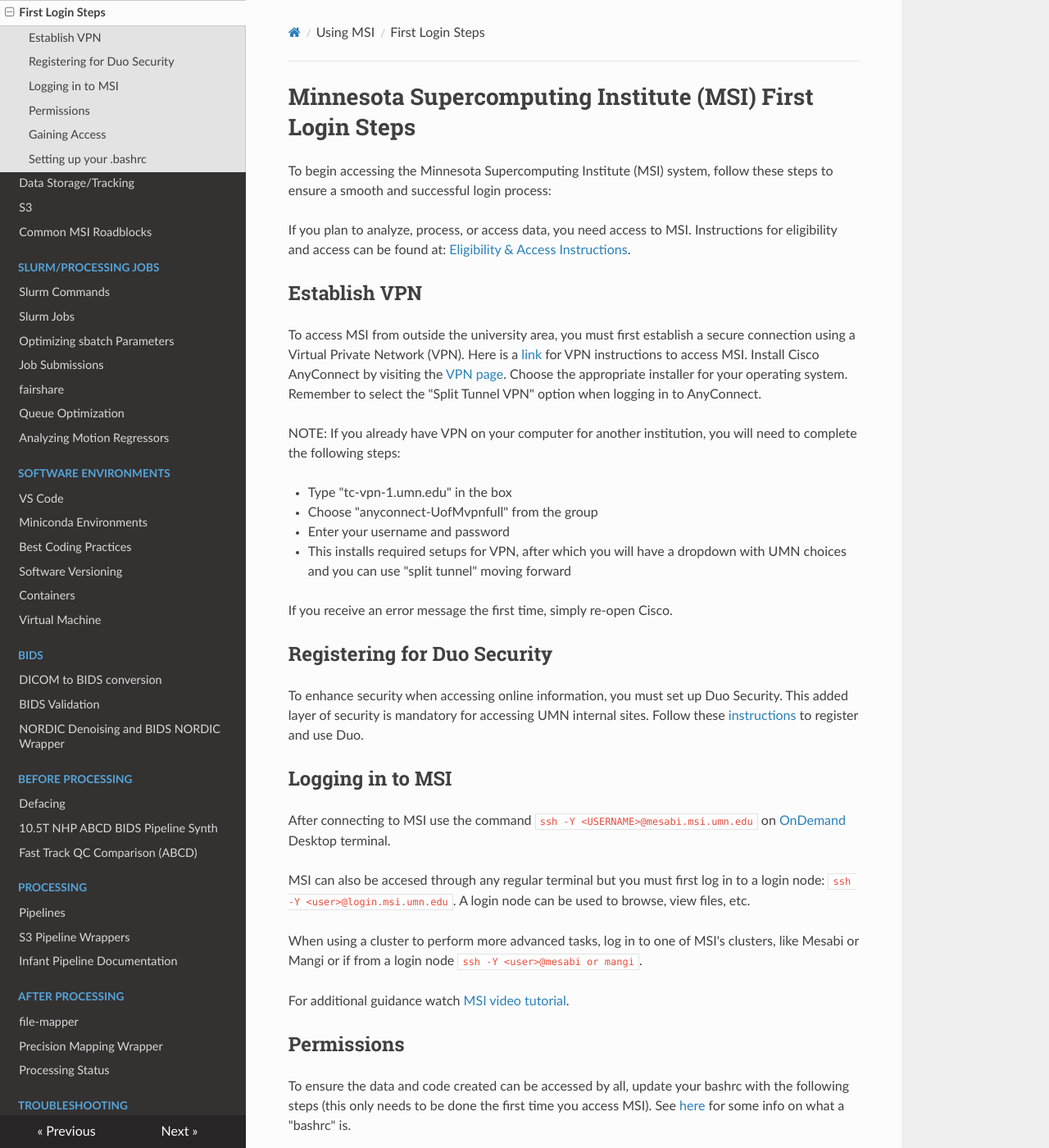
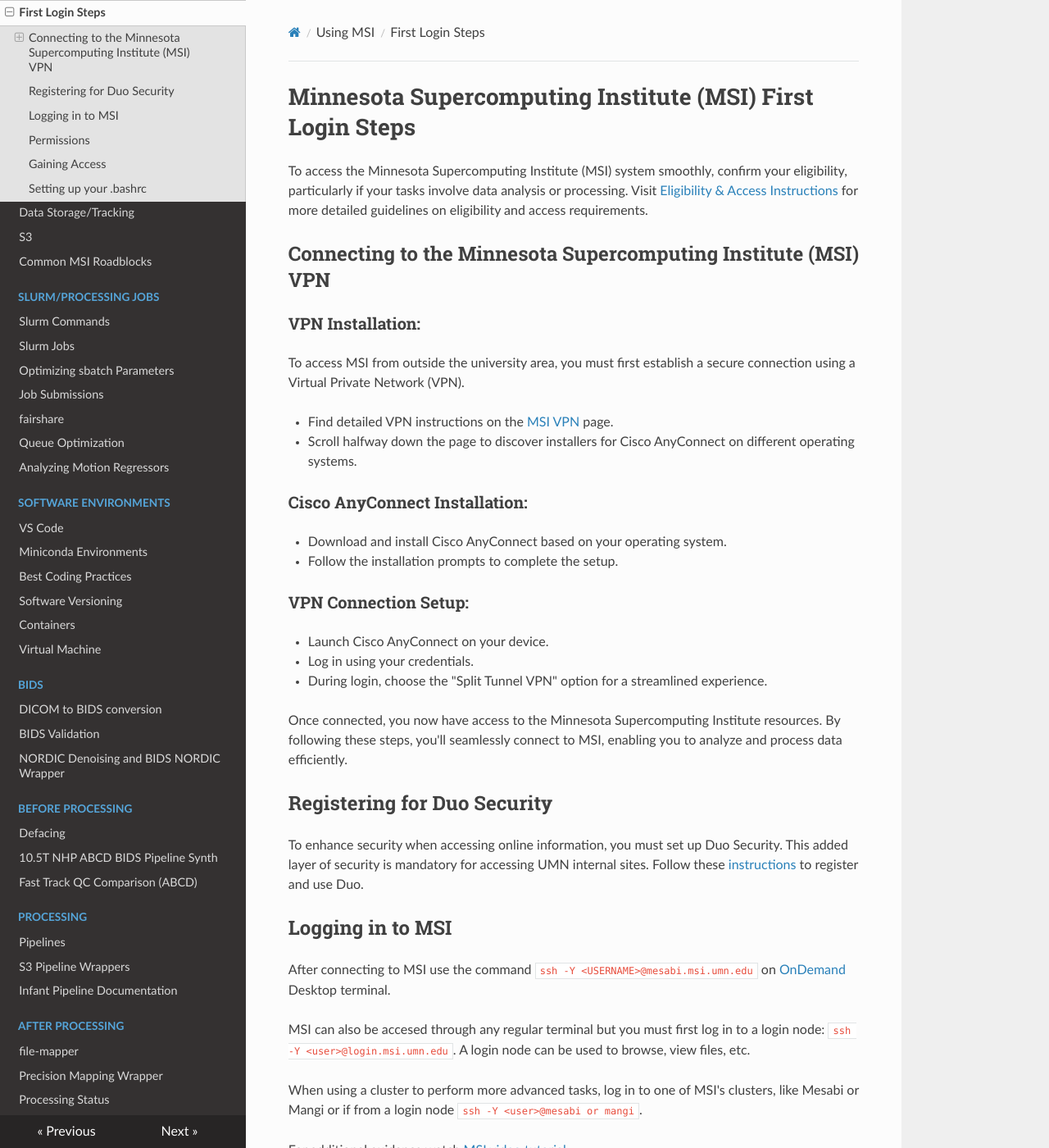
Before and after one commit to DCAN-Labs/cdni-brain, an MkDocs documentation site: the page built from docs/msi-login.md, in a window 1280 px wide and 1400 px high. Shown: the whole window at 82% size. Built offline with MkDocs 1.6.1, drawn with Linux system fonts in a browser that asks for light colours; nearby versions of some CDN libraries.

Commit message:
Updated the information on VPN Installation

```diff
--- a/docs/msi-login.md
+++ b/docs/msi-login.md
@@ -1,21 +1,29 @@
 # Minnesota Supercomputing Institute (MSI) First Login Steps
 
-To begin accessing the Minnesota Supercomputing Institute (MSI) system, follow these steps to ensure a smooth and successful login process:
+To access the Minnesota Supercomputing Institute (MSI) system smoothly, confirm your eligibility, particularly if your tasks involve data analysis or processing. Visit  [Eligibility & Access Instructions](https://www.msi.umn.edu/content/eligibility-getting-access) for more detailed guidelines on eligibility and access requirements.
 
-If you plan to analyze, process, or access data, you need access to MSI. Instructions for eligibility and access can be found at: [Eligibility & Access Instructions](https://www.msi.umn.edu/content/eligibility-getting-access).
+## Connecting to the Minnesota Supercomputing Institute (MSI) VPN
 
-## Establish VPN
+### VPN Installation:
 
-To access MSI from outside the university area, you must first establish a secure connection using a Virtual Private Network (VPN). Here is a [link](https://www.msi.umn.edu/support/faq/why-cant-i-ssh-msi-machine) for VPN instructions to access MSI. Install Cisco AnyConnect by visiting the [VPN page](https://it.umn.edu/services-technologies/virtual-private-network-vpn). Choose the appropriate installer for your operating system. Remember to select the "Split Tunnel VPN" option when logging in to AnyConnect.
+To access MSI from outside the university area, you must first establish a secure connection using a Virtual Private Network (VPN).
 
-NOTE: If you already have VPN on your computer for another institution, you will need to complete the following steps:
+- Find detailed VPN instructions on the [MSI VPN](https://it.umn.edu/services-technologies/virtual-private-network-vpn) page.
+- Scroll halfway down the page to discover installers for Cisco AnyConnect on different operating systems.
 
-* Type "tc-vpn-1.umn.edu" in the box
-* Choose "anyconnect-UofMvpnfull" from the group
-* Enter your username and password
-* This installs required setups for VPN, after which you will have a dropdown with UMN choices and you can use "split tunnel" moving forward
+### Cisco AnyConnect Installation:
 
-If you receive an error message the first time, simply re-open Cisco.
+- Download and install Cisco AnyConnect based on your operating system.
+- Follow the installation prompts to complete the setup.
+
+### VPN Connection Setup:
+
+- Launch Cisco AnyConnect on your device.
+- Log in using your credentials.
+- During login, choose the "Split Tunnel VPN" option for a streamlined experience.
+
+Once connected, you now have access to the Minnesota Supercomputing Institute resources.
+By following these steps, you'll seamlessly connect to MSI, enabling you to analyze and process data efficiently.
 
 ## Registering for Duo Security
 
```
